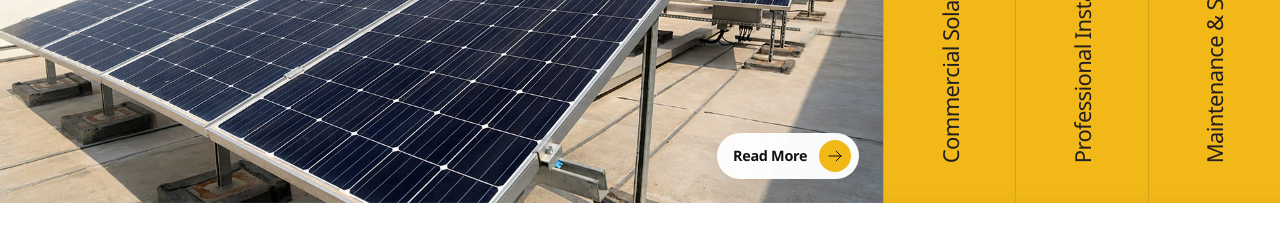
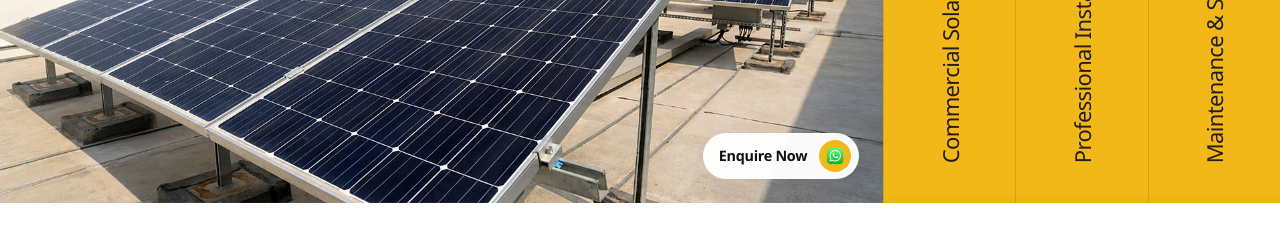
Before and after one commit to nikhilkumar202002/GPS-SOLAR, a Next.js app: page / in a window 1280 px wide. Shown: the part 2860-3089 px from the top of the page. Built offline with nearby package versions, Linux system fonts and the light colour scheme.

Commit message:
feat: add WhatsApp enquiry functionality and improve contact address formatting

```diff
--- a/app/component/layout/Footer.tsx
+++ b/app/component/layout/Footer.tsx
@@ -130,7 +130,12 @@ const Footer = () => {
                 <FiMapPin aria-hidden="true" className={styles.inlineIcon} />
                 <span className={styles.label}>Address:</span>
                 <span className={styles.value}>
-                  {contactAddressLines.join(" ")}
+                  {contactAddressLines.map((line, index) => (
+                    <span key={line}>
+                      {line}
+                      {index < contactAddressLines.length - 1 ? <br /> : null}
+                    </span>
+                  ))}
                 </span>
               </p>
 
--- a/app/component/sections/ServiceSection.tsx
+++ b/app/component/sections/ServiceSection.tsx
@@ -3,8 +3,9 @@
 import { useState } from "react";
 import Image from "next/image";
 import { AnimatePresence, motion } from "motion/react";
-import { HiOutlineArrowRight } from "react-icons/hi2";
 
+import whatsappIcon from "@/app/assets/whatsapp-icon.png";
+import { createWhatsAppEnquiryUrl } from "@/app/data/contactInfo";
 import { homeServiceData } from "@/app/data/serviceData";
 import PrimaryButton from "../ui/PrimaryButton";
 import { serviceSectionStyles as styles } from "./SectionStyles";
@@ -151,13 +152,26 @@ const ServiceSection = () => {
                         />
 
                         <div className={styles.readMoreWrap}>
-                          <a href="/contact" className={styles.readMore}>
-                            <span className={styles.readMoreText}>Read More</span>
+                          <a
+                            href={createWhatsAppEnquiryUrl(service.title)}
+                            className={styles.readMore}
+                            target="_blank"
+                            rel="noreferrer noopener"
+                            aria-label={`Enquire about ${service.title} on WhatsApp`}
+                          >
+                            <span className={styles.readMoreText}>
+                              Enquire Now
+                            </span>
                             <span
                               className={styles.readMoreIcon}
                               aria-hidden="true"
                             >
-                              <HiOutlineArrowRight />
+                              <Image
+                                src={whatsappIcon}
+                                alt=""
+                                width={18}
+                                height={18}
+                              />
                             </span>
                           </a>
                         </div>
--- a/app/data/contactInfo.ts
+++ b/app/data/contactInfo.ts
@@ -17,8 +17,16 @@ export const contactEmail = {
   href: "mailto:gpstradingindia@gmail.com",
 } as const;
 
+export const whatsappPhoneNumber = "919048474849";
+
+export const createWhatsAppEnquiryUrl = (serviceName: string) => {
+  const message = `Hi GPS Solar Solutions, I would like to enquire about ${serviceName}.`;
+  return `https://wa.me/${whatsappPhoneNumber}?text=${encodeURIComponent(message)}`;
+};
+
 export const contactAddressLines = [
   "65/368, First Floor, Fortune Tower",
   "Judges Avenue Road, Kaloor,",
-  "Kochi, Kerala 682 017",
+  "Kochi,",
+  "Kerala 682 017",
 ] as const;
```
